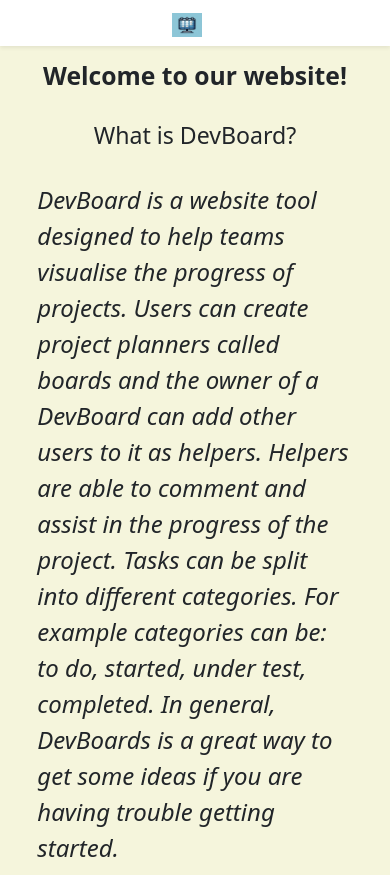
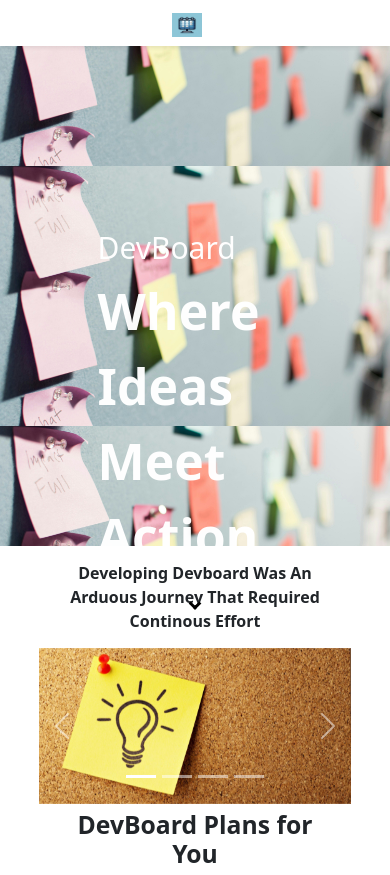
Before and after one commit to Elijah017/CITS3403-Group-Project, a Flask app: page / in a window 390 px wide. Shown: the top 875 px of the page. Run offline with Flask 3, Linux system fonts and the light colour scheme.

Commit message:
Main front end (#15)
* rearranged navbar and made it collapsable; added more information on the architecture of Devboard

* Added mock carousel on the history of DevBoard as well as some style changes

* Added missing image

* some change for add user  by superuser

* solve the error about black

* change about adduser

* Deleted redundant style sheet; changed presentation of ideas and style of main page as well as minor changes in flashed message style

* Resolved text overlapping issue; deleted redundant image file and separated style file for better maintenance

* Adduser now is available

Add_user page now  is working

---------

Co-authored-by: JC123321 <chengjiayiwa14@gmail.com>

```diff
--- a/app.py
+++ b/app.py
@@ -1,13 +1,4 @@
-from flask import (
-    Flask,
-    render_template,
-    flash,
-    redirect,
-    request,
-    session,
-    url_for,
-    jsonify,
-)
+from flask import Flask, render_template, flash, redirect, request, session, url_for, jsonify
 from flask_sqlalchemy import SQLAlchemy
 from flask_migrate import Migrate
 from sqlalchemy import ForeignKey, PrimaryKeyConstraint
@@ -73,33 +64,36 @@ def get_owner(id, user):
 def AddUser(Uid, Bid, WA, active="active"):  # the mathod to add a user to permission, WA is writeAccess
     board = Board.query.get(Bid)
     if not board:  # check whether the board is exist
-
-        return {"status": "error", "message": "Board not found"}
+        return {"status": "error", "message": "Board Not Found"}
     user = User.query.get(Uid)
     if not user:  # check whether the user is exist
-        return {"status": "error", "message": "User not found"}
+        return {"status": "error", "message": "User Not Found"}
     existing_permission = Permission.query.filter_by(board=Bid, user=Uid).first()
     if existing_permission:  # check whether the permission is exist
-        return {"status": "error", "message": "Permission already exists"}
+        return {"status": "error", "message": "Permission Already Exists"}
     NewPermission = Permission(board=Bid, user=Uid, writeAccess=WA, active=active)
     db.session.add(NewPermission)
     db.session.commit()
 
-    return {"status": "success", "message": "Permission added successfully"}
+    return {"status": "success", "message": "Permission Added Successfully"}
 
 
-@app.route("/boards/adduser", methods=["GET", "POST"])
-def adduser_by_superuser(BID, Uid, Write_Access):  # this method is to add user by superuser
-    Superuser = session["UID"]
-    board_id = BID
-    add_user_id = Uid
-    superuser = Board.query.filter_by(id=BID, superuser=session["UID"]).first()
-    if not superuser:
-        flash("You are not superuser", "error")
 
-    AddUser(Uid, BID, Write_Access, active="active")
-    return redirect(url_for("boards"))
+@app.route("/boards/adduser/", methods=["GET", "POST"])
+def adduser():
+    if request.method=="POST":
+        board_id = request.form.get("Bid")
+        user_id = request.form.get("Uid")
+        write_access = request.form.get("Write_Access")
+        print(board_id,user_id )
+        result = AddUser(user_id, board_id, write_access)
+        if result["status"] == "error":
+            flash(result["message"], "error")
+        else:
+            flash(result["message"], "success")
+            return redirect(url_for("boards"))
 
+    return render_template("boards/adduser.html")
 
 @app.route("/boards/")
 def boards():
@@ -111,12 +105,7 @@ def boards():
         if owner == None:
             continue
 
-        render[board.id] = {
-            "boardname": board.boardname,
-            "owner": owner,
-            "active": bool(board.active),
-            "visibility": board.visibility,
-        }
+        render[board.id] = {"boardname": board.boardname, "owner": owner, "active": board.active, "visibility": board.visibility}
 
     for perm in Permission.query.filter_by(board=user):
         if perm.board in render:
@@ -125,12 +114,7 @@ def boards():
         owner = get_owner(board.superuser, user)
         if owner == None:
             continue
-        render[board.id] = {
-            "boardname": board.boardname,
-            "owner": owner,
-            "active": bool(board.active),
-            "visibility": board.visibility,
-        }
+        render[board.id] = {"boardname": board.boardname, "owner": owner, "active": board.active, "visibility": board.visibility}
 
     return render_template("boards/boards.html", boards=render)
 
@@ -152,7 +136,7 @@ def login():
         password = request.form["password"]
         user = User.query.filter_by(email=email).first()
         if user and bcrypt.check_password_hash(user.password, password):
-            flash("successfully logged in.", "success")
+            flash("Successfully Logged In", "success")
             session["is_login"] = True  # store a session after login firstly
             session["username"] = user.username  # username is unique
             session["UID"] = user.id
@@ -173,13 +157,13 @@ def register():
         )  # it will encryption the code in database,  not neccesery
 
         if User.query.filter_by(email=email).first():
-            flash("Email already exists. Please choose another one.", "danger")
+            flash("Email Already Exists. Please Choose Another One", "danger")
             return redirect(url_for("register"))
         else:
             new_user = User(username=username, email=email, password=password)
             db.session.add(new_user)
             db.session.commit()
-            flash("You have successfully registered!", "success")
+            flash("You Have Successfully Registered!", "success")
             return redirect(url_for("login"))
 
     return render_template("register.html", form=form)
@@ -191,23 +175,18 @@ def newBoard():
     #   Check whether boardname already exists for superuser
     exist = Board.query.filter_by(boardname=form.boardname.data, superuser=session["UID"]).first()
     if exist:
-        flash("Board with this name already exists", "error")
+        flash("Board With This Name Already Exists.", "error")
         return render_template("boardCreat.html", form=form)
     #   Posting to db
     if request.method == "POST":
-        addboard = Board(
-            boardname=form.boardname.data,
-            visibility=form.visibility.data,
-            superuser=session["UID"],
-            active=True,
-        )
+        addboard = Board(boardname=form.boardname.data, visibility=form.visibility.data, superuser=session["UID"], active=True)
         db.session.add(addboard)
         db.session.commit()
         if addboard.visibility is True:
             flash("Public Board Created", "success")
         else:
             flash("Private Board Created", "success")
-        #   need to return new page?
+
         return redirect(url_for("boards"))
     return render_template("boardCreat.html", form=form)
 
--- /dev/null
+++ b/static/styles/index.css
@@ -0,0 +1,82 @@
+.empha{
+    opacity: 1;
+    margin:2% 2%;
+    font-size: 30;
+    font-weight: bolder;
+}
+
+.exp{
+    margin-top: 5%;
+    margin-bottom: 5%;
+}
+
+.description{
+    font-style: italic;
+    font-size: x-large;
+    display: flex;
+    align-items: center;
+    padding-left: 5%;
+    padding-right: 5%;
+    margin: 5%, 4%;
+}
+
+.image{
+    width: 50%;
+    display: block;
+    margin-left: auto;
+    margin-right: auto;
+    width: 50%;
+    margin-bottom: 10px
+}
+
+#arrow{
+    border: solid black;
+    border-width: 0 3px 3px 0;
+    display: inline-block;
+    padding: 3px;
+    transform: rotate(45deg);
+    -webkit-transform: rotate(45deg);
+}
+
+.nav-link{
+    margin-left: 2%;
+    margin-right: 2%;
+    padding-left: 1%;
+    padding-right:1%;
+}
+
+#backimg{
+    background: url("/static/images/background.jpg");
+    background-size: 100%;
+    background-position: center;
+    padding: 2%;
+    margin-top: 0;
+    margin-bottom: 0;
+    display: flex;
+    justify-content: center;
+    align-items: center;
+    width: cover;
+    height: 500px;
+}
+
+.info{
+    opacity: 1;
+    color:white
+}
+
+.backhis{
+    padding-left: 10%;
+    padding-right: 10%;
+    border-radius:15px;
+}
+
+#logo{
+    color: rgba(255, 255, 255, 0.978);
+    font-size: 30px;
+}
+
+#slogan{
+    color:rgba(255, 255, 255, 0.978);
+    font-size: 50px;
+    font-weight: bold;
+}
--- a/static/styles/main.css
+++ b/static/styles/main.css
@@ -14,6 +14,10 @@ body:has(.login-form), body:has(.board-display) {
   top: 50%;
   left: 50%;
   transform: translate(-50%, -50%);
+}
+
+body{
+    overflow-x: hidden
 }
 
 .login-form {
@@ -161,47 +165,6 @@ div.formHelpers {
   outline: none;
 }
 
-.empha{
-    margin:2% 2%;
-    font-size: 30;
-    font-weight: bolder;
-}
-
-.description{
-    font-style: italic;
-    font-size: x-large;
-    display: flex;
-    align-items: center;
-    padding-left: 5%;
-    padding-right: 5%;
-    margin: 5%, 4%;
-}
-
-.image{
-    width: 50%;
-    display: block;
-    margin-left: auto;
-    margin-right: auto;
-    width: 50%;
-    margin-bottom: 10px
-}
-
-.btn-right{
-    float: right;
-}
-
-.nav-link{
-    margin-left: 2%;
-    margin-right: 2%;
-    padding-left: 1%;
-    padding-right:1%;
-}
-
-.info{
-    background-color: beige;
-    padding: 2%;
-}
-
 thead {
     border-bottom: var(--bs-list-group-border-width) solid var(--bs-list-group-border-color);
 }
--- a/templates/base.html
+++ b/templates/base.html
@@ -13,6 +13,7 @@
         integrity="sha256-/JqT3SQfawRcv/BIHPThkBvs0OEvtFFmqPF/lYI/Cxo=" crossorigin="anonymous">
         </script>
     <link href="{{ url_for('static', filename='styles/main.css') }}" rel="stylesheet" />
+    <link href="{{ url_for('static', filename='styles/index.css') }}" rel="stylesheet" />
     {% endblock %}
 </head>
 
--- a/templates/boardCreat.html
+++ b/templates/boardCreat.html
@@ -6,7 +6,7 @@
     {%  for message in get_flashed_messages() %}
     <div class="alert alert-warning alert-dismissble fade show" role="alert" >
         {{ message }}
-        <button type="button" class="btn-close" data-bs-dismiss="alert" aria-label="Close"></button>
+        <button type="button" class="btn-close float-end" data-bs-dismiss="alert" aria-label="Close"></button>
     </div>
     {% endfor %}
     <form method="post" class="bg-white shadow-sm centred login-form board-create-form">
--- a/templates/boards/boards.html
+++ b/templates/boards/boards.html
@@ -10,6 +10,9 @@
 <ul class="list-group board-display" id="boards-list">
     <li class="list-group-item" id="boards-header">
         <h2>Your Boards</h2>
+        <a href="{{ url_for('adduser') }}">Go to Add User Page</a>
+
+
         <div class="boards-mod-menu">
             <div class="search-options">
                 <img type="button" class="search-icon" src="{{ url_for('static', filename='images/search.png') }}"
--- a/templates/index.html
+++ b/templates/index.html
@@ -6,11 +6,102 @@
     {%  for message in get_flashed_messages() %}
     <div class="alert alert-warning alert-dismissble" role="alert" >
         {{ message }}
-        <button type="button" class="btn-close btn-right" data-bs-dismiss="alert" aria-label="Close"></button>
+        <button type="button" class="btn-close float-end" data-bs-dismiss="alert" aria-label="Close"></button>
     </div>
     {% endfor %}
-    <div class="info">
-        <h2 class="empha text-center">Welcome to our website!</h2>
+    <div id="backimg">
+        <div class="centred">
+            <h2 id="logo">DevBoard</h2>
+            <p id="slogan">Where Ideas Meet Action</p>
+            <div class="text-center">
+                <i id="arrow"></i>
+            </div>
+        </div>
+    </div>
+
+    <div class="backhis">
+        <div class="text-center empha">
+            <p class="exp">Developing Devboard Was An Arduous Journey That Required Continous Effort</p>
+        </div>
+        <div id="carouselExampleCaptions" class="carousel slide" data-bs-ride="carousel">
+            <div class="carousel-indicators">
+                <button type="button" data-bs-target="#carouselExampleCaptions" data-bs-slide-to="0" class="active" aria-current="true" aria-label="Slide 1"></button>
+                <button type="button" data-bs-target="#carouselExampleCaptions" data-bs-slide-to="1" aria-label="Slide 2"></button>
+                <button type="button" data-bs-target="#carouselExampleCaptions" data-bs-slide-to="2" aria-label="Slide 3"></button>
+                <button type="button" data-bs-target="#carouselExampleCaptions" data-bs-slide-to="3" aria-label="Slide 4"></button>
+            </div>
+            <div class="carousel-inner">
+                <div class="carousel-item active">
+                    <img src="{{ url_for('static', filename='images/conception.jpg') }}" class="d-block w-100" alt="stage-1">
+                    <div class="carousel-caption d-none img-fluid d-md-block">
+                        <h3 class="text-dark">Conception</h3>
+                        <h5 class="text-dark">Birth Of An Idea</h5>
+                    </div>
+                </div>
+                <div class="carousel-item">
+                    <img src="{{ url_for('static', filename='images/development.jpg') }}" class="d-block w-100" alt="stage-2">
+                    <div class="carousel-caption d-none img-fluid d-md-block">
+                        <h3 class="text-dark">Development</h3>
+                        <h5 class="text-dark">Brainstorming Possibilities</h5>
+                    </div>
+                </div>
+                <div class="carousel-item">
+                    <img src="{{ url_for('static', filename='images/cooperation.jpg') }}" class="d-block w-100" alt="stage-3">
+                    <div class="carousel-caption d-none img-fluid d-md-block">
+                        <h3 class="text-dark">Cooperation</h3>
+                        <h5 class="text-dark">Others Offering Assistance</h5>
+                    </div>
+                </div>
+                <div class="carousel-item">
+                    <img src="{{ url_for('static', filename='images/completion.png') }}" class="d-block w-100" alt="stage-3">
+                    <div class="carousel-caption d-none img-fluid d-md-block">
+                        <h3 class="text-dark">Completion</h3>
+                        <h5 class="text-dark">DevBoard Is Created</h5>
+                    </div>
+                </div>
+            </div>
+            <button class="carousel-control-prev" type="button" data-bs-target="#carouselExampleCaptions" data-bs-slide="prev">
+                <span class="carousel-control-prev-icon" aria-hidden="true"></span>
+                <span class="visually-hidden">Previous</span>
+            </button>
+            <button class="carousel-control-next" type="button" data-bs-target="#carouselExampleCaptions" data-bs-slide="next">
+                <span class="carousel-control-next-icon" aria-hidden="true"></span>
+                <span class="visually-hidden">Next</span>
+            </button>
+        </div>
+    </div>
+    <div class="container-fluid">
+        <div class="backhis">
+            <h2 class="empha text-center">DevBoard Plans for You</h2>
+            <div class="row">
+                <div class="col-md-4">
+                    <img src="{{ url_for('static', filename='images/workflow.png') }}" alt="Workflow" class="image img-thumbnail">
+                    <br>
+                    <h5 class="text-center">Visualise Workflow</h5>
+                    <hr>
+                    <p class="description text-center">DevBoard is a great way to visualise the workflow</p>
+                </div>
+                <div class="col-md-4">
+                    <img src="{{ url_for('static', filename='images/divide_work.png') }}" alt="Task Separation" class="image img-thumbnail">
+                    <br>
+                    <h5 class="text-center text-black">Task Separation</h5>
+                    <hr>
+                    <p class="description text-center">DevBoard provides great insight into the
+                        requirements of tasks</p>
+                </div>
+                <div class="col-md-4">
+                    <img src="{{ url_for('static', filename='images/improvement.png') }}" alt="Improvement" class="image img-thumbnail">
+                    <br>
+                    <h5 class="text-center">Continous Improvement</h5>
+                    <hr>
+                    <p class="description text-center">DevBoard promotes peer review and collaboration</p>
+                </div>
+            </div>
+        </div>
+    </div>
+
+    <hr>
+
     <br>
     <div class="container-fluid">
         <div class="row">
@@ -32,33 +123,4 @@
             </div>
         </div>
     </div>
-    <hr>
-    </div>
-    <div class="container-fluid">
-        <h2 class="empha text-center">DevBoard Plans for You</h2>
-        <div class="row">
-            <div class="col-md-4">
-                <img src="{{ url_for('static', filename='images/workflow.png') }}" alt="Workflow" class="image img-thumbnail">
-                <br>
-                <h5 class="text-center">Visualise Workflow</h5>
-                <hr>
-                <p class="description text-center">DevBoard is a great way to visualise the workflow</p>
-            </div>
-            <div class="col-md-4">
-                <img src="{{ url_for('static', filename='images/divide_work.png') }}" alt="Task Separation" class="image img-thumbnail">
-                <br>
-                <h5 class="text-center">Task Separation</h5>
-                <hr>
-                <p class="description text-center">DevBoard provides great insight into the
-                    requirements of tasks</p>
-            </div>
-            <div class="col-md-4">
-                <img src="{{ url_for('static', filename='images/improvement.png') }}" alt="Improvement" class="image img-thumbnail">
-                <br>
-                <h5 class="text-center">Continous Improvement</h5>
-                <hr>
-                <p class="description text-center">DevBoard promotes peer review and collaboration</p>
-            </div>
-        </div>
-    </div>
 {% endblock %}
--- a/templates/login.html
+++ b/templates/login.html
@@ -6,7 +6,7 @@
     {%  for message in get_flashed_messages() %}
     <div class="alert alert-warning alert-dismissble fade show" role="alert" >
         {{ message }}
-        <button type="button" class="btn-close btn-right" data-bs-dismiss="alert" aria-label="Close"></button>
+        <button type="button" class="btn-close float-end" data-bs-dismiss="alert" aria-label="Close"></button>
     </div>
     {% endfor %}
     <form method="post" class="bg-white shadow-sm centred login-form">
```
Also changed, not shown: static/styles/boardCreat.css (deleted, +0 -35 lines), templates/boards/adduser.html (added, +36 -0 lines), static/images/background.jpg (added), static/images/backimage.png (added), static/images/completion.png (added), static/images/conception.jpg (added), static/images/cooperation.jpg (added), static/images/development.jpg (added). Lines whose indentation alone changed are shown as unchanged.
